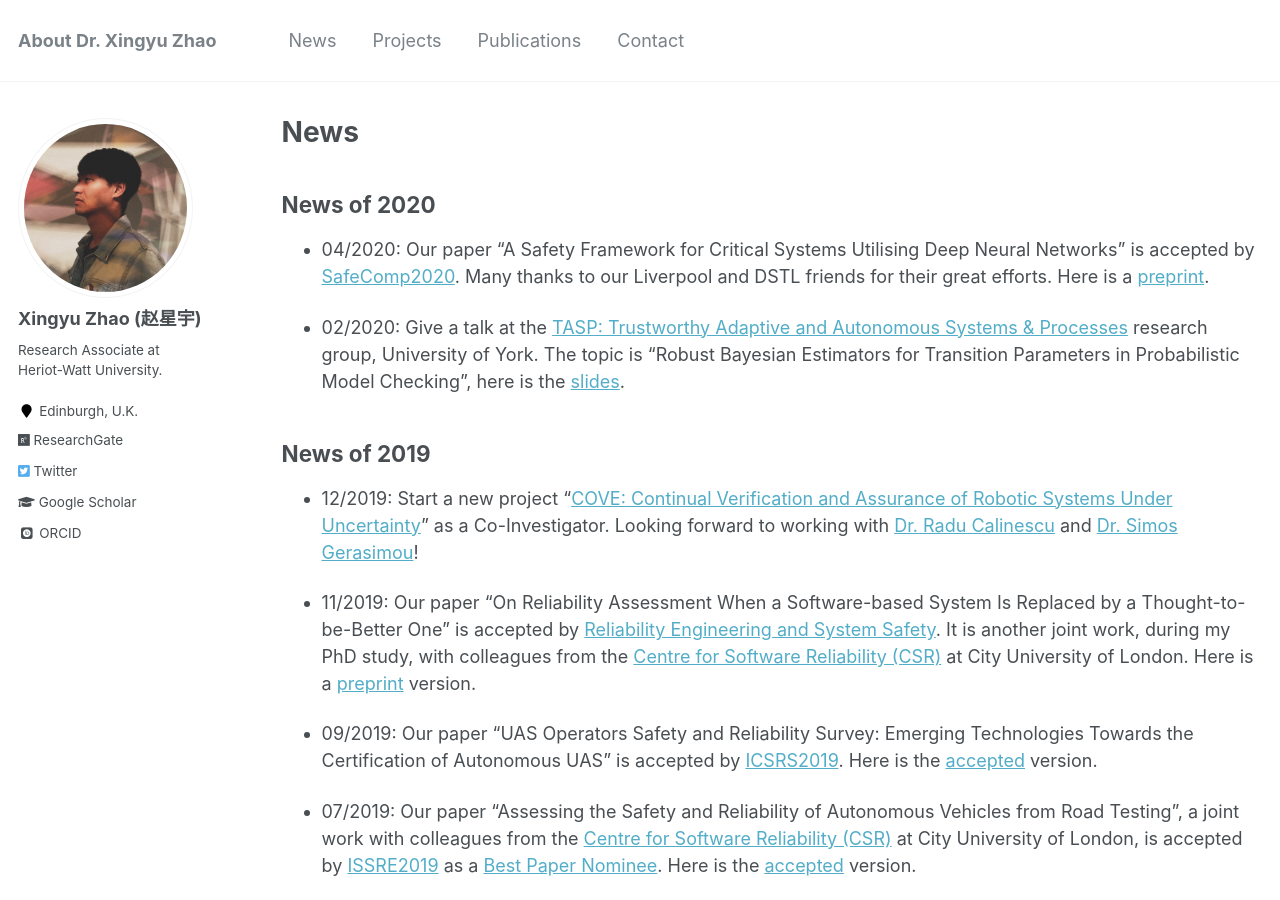
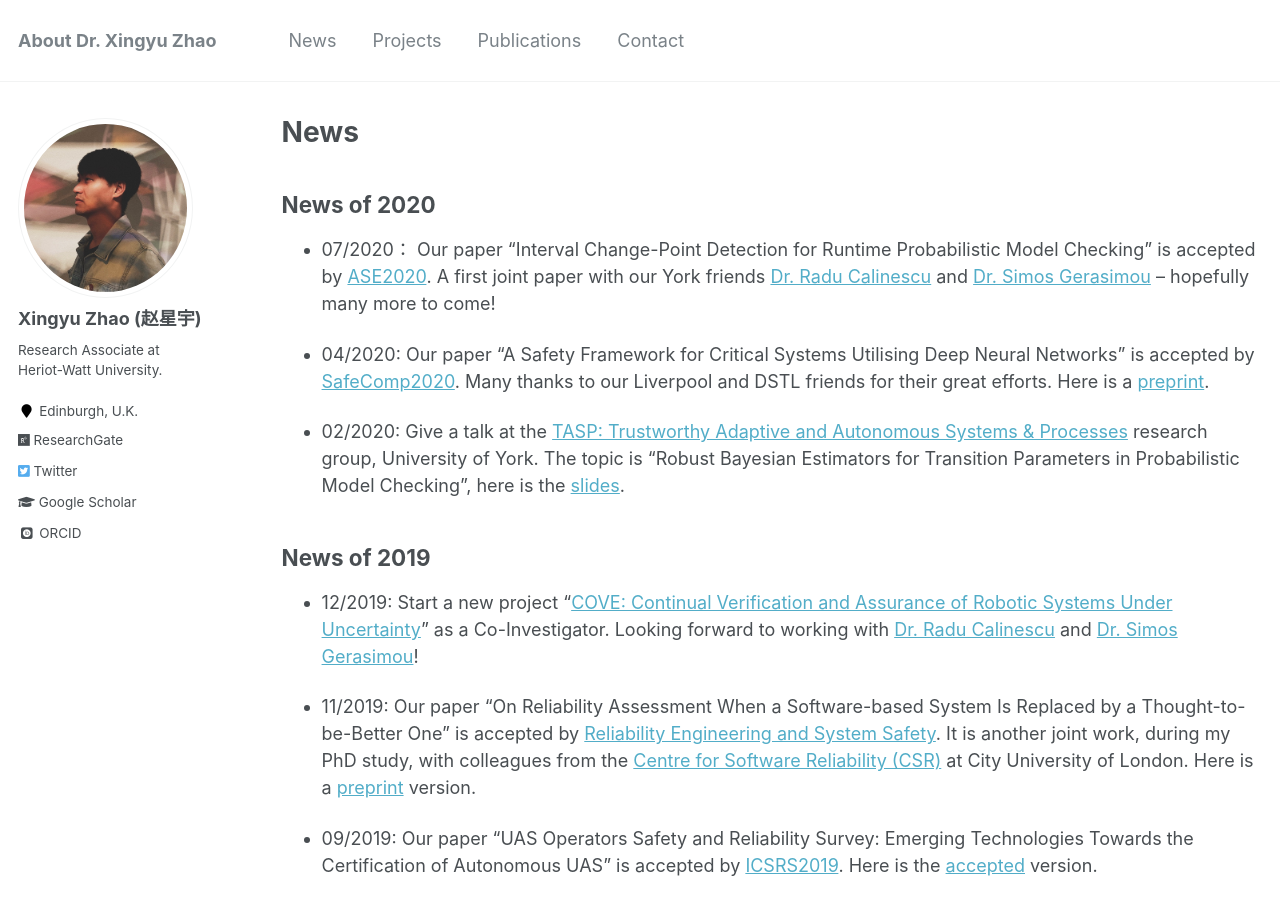
Before and after one commit to x-y-zhao/x-y-zhao.github.io, a Jekyll site: the page built from _pages/news.md, in a window 1280 px wide and 900 px high. Built offline with Jekyll 4.4.1, drawn with Linux system fonts in a browser that asks for light colours; some web fonts are replaced.

Commit message:
Update news.md

```diff
--- a/_pages/news.md
+++ b/_pages/news.md
@@ -9,6 +9,8 @@ redirect_from:
 
 {% include base_path %}
 ## News of 2020
+
+* 07/2020： Our paper "Interval Change-Point Detection for Runtime Probabilistic Model Checking" is accepted by [ASE2020](https://conf.researchr.org/home/ase-2020). A first joint paper with our York friends [Dr. Radu Calinescu](https://www-users.cs.york.ac.uk/~raduc/) and [Dr. Simos Gerasimou](https://www-users.cs.york.ac.uk/simos/) -- hopefully many more to come!
 
 * 04/2020: Our paper "A Safety Framework for Critical Systems Utilising Deep Neural Networks" is accepted by [SafeComp2020](http://safecomp2020.di.fc.ul.pt/). Many thanks to our Liverpool and DSTL friends for their great efforts. Here is a [preprint](https://arxiv.org/pdf/2003.05311.pdf).
 
```
